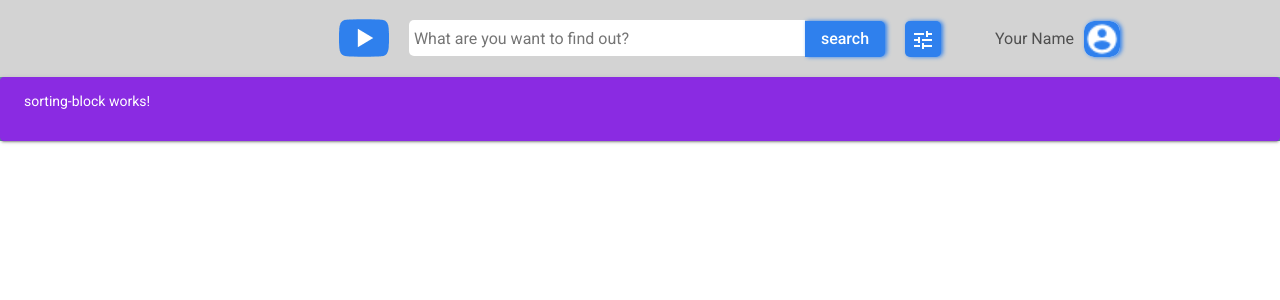
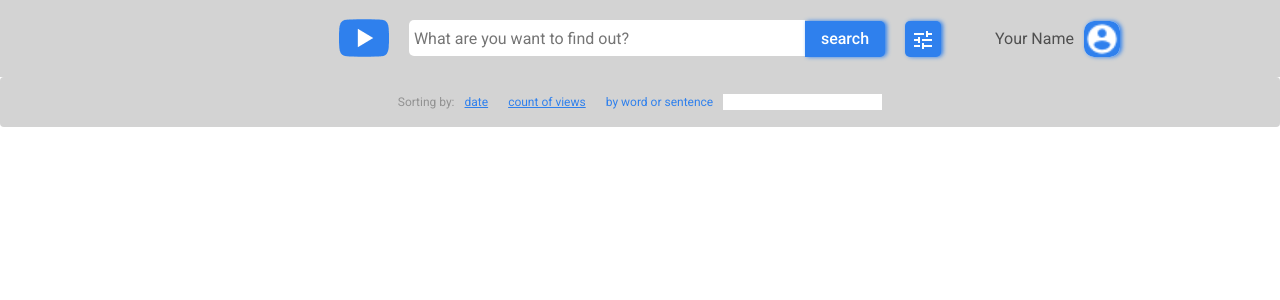
Before and after one commit to Musmen/youtube-client-self-education, an Angular app: page / in a window 1280 px wide. Both pictures are taken after a click on the button "tune". Shown: the top 300 px of the page. Built offline with nearby package versions, Linux system fonts and the light colour scheme.

Commit message:
feat: add sorting block styles

```diff
--- a/src/app/common/helper.ts
+++ b/src/app/common/helper.ts
@@ -12,9 +12,9 @@ const MILLISECONDS_IN_ONE_MONTH: number = MILLISECONDS_IN_ONE_DAY * DAYS_IN_ONE_
 const MILLISECONDS_IN_SIX_MONTHS: number = MILLISECONDS_IN_ONE_MONTH * 6;
 
 enum ColorSetByPostDate {
-  weekly = '#0000FF',
-  monthly = ' #008000',
-  old = ' #FF0000',
+  weekly = '#2F80ED',
+  monthly = '#27AE60',
+  old = '#EB5757',
   default = '#F2C94C'
 }
 
--- a/src/app/components/header/header.component.scss
+++ b/src/app/components/header/header.component.scss
@@ -1,7 +1,3 @@
-.wrapper {
-  background-color: cadetblue;
-}
-
 .upper-block {
   position: relative;
   display: flex;
@@ -9,7 +5,7 @@
   align-items: center;
   width: 100%;
 
-  background-color: lightgray;
+  background-color: #d3d3d3;
 
   * {
    margin: 10px;
--- a/src/app/components/results-item/results-item.component.html
+++ b/src/app/components/results-item/results-item.component.html
@@ -1,10 +1,9 @@
-<!-- searchResultCard.date -->
 <div class="search-card" [appBottomBorderColorizer]="searchResultCard.date">
   <img class="search-card__poster" src="{{ searchResultCard.posterUrl }}">
   <ul class="search-card__statistics_list none-style">
     <li class="search-card__statistics_item" *ngFor="let statisticItemLabel of STATISTIC_ITEMS_LABELS">
       <span class="statistics__icon icon_{{ statisticItemLabel }}">
-        <mat-icon>{{LabelsIcons[statisticItemLabel]}}</mat-icon>
+        <mat-icon>{{ LabelsIcons[statisticItemLabel] }}</mat-icon>
       </span>
       <span class="statistics__count count_{{ statisticItemLabel }}">
         {{ searchResultCard[statisticItemLabel] }}
--- a/src/app/components/results-item/results-item.component.scss
+++ b/src/app/components/results-item/results-item.component.scss
@@ -67,5 +67,5 @@
   width: 120px;
   height: 32px;
 
-  color: white;
+  color: #ffffff;
 }
--- a/src/app/components/search-form/search-form.component.scss
+++ b/src/app/components/search-form/search-form.component.scss
@@ -38,5 +38,4 @@
   padding: 0;
   width: 24px;
   min-width: 24px;
-  // height: 24px;
 }
--- a/src/app/components/search-form/search-form.component.ts
+++ b/src/app/components/search-form/search-form.component.ts
@@ -1,11 +1,11 @@
-import { Component, Input, Output, EventEmitter, OnInit } from '@angular/core';
+import { Component, Input, Output, EventEmitter } from '@angular/core';
 
 @Component({
   selector: 'app-search-form',
   templateUrl: './search-form.component.html',
   styleUrls: ['./search-form.component.scss']
 })
-export class SearchFormComponent implements OnInit {
+export class SearchFormComponent {
 
   @Input() searchRequest : string = '';
   @Output() searchRequestEnterEvent = new EventEmitter<string>();
@@ -15,8 +15,4 @@ export class SearchFormComponent implements OnInit {
   searchFormSubmit() : void {
     if (this.searchRequest) this.searchRequestEnterEvent.emit(this.searchRequest);
   }
-
-  ngOnInit(): void {
-  }
-
 }
--- a/src/app/components/sorting-block/sorting-block.component.html
+++ b/src/app/components/sorting-block/sorting-block.component.html
@@ -1,3 +1,24 @@
 <mat-expansion-panel hideToggle [(expanded)]="isSortingPanelOpen">
-  <p>sorting-block works!</p>
+  <div class="sorting-block centralizer">
+    <span class="sorting-title">Sorting by:</span>
+
+    <ul class="sorting-criteria-list none-style">
+      <li class="sorting-criteria-item">
+        <a class="sorting-criteria-link" href="#">date</a>
+      </li>
+      <li class="sorting-criteria-item">
+        <a class="sorting-criteria-link" href="#">count of views</a>
+      </li>
+    </ul>
+
+    <form class="sorting-form" name="sorting-form" >
+      <label class="sorting-form-input-label">
+        <span class="sorting-form-input-label-title">by word or sentence</span>
+        <input class="sorting-form-input" type="text" name="sorting-sentence" [(ngModel)]="sortingRequest">
+        <button class="clear-button" mat-button aria-label="Clear" *ngIf="sortingRequest" type="button" (click)="sortingRequest=''">
+          <mat-icon>clear</mat-icon>
+        </button>
+      </label>
+    </form>
+  </div>
 </mat-expansion-panel>
--- a/src/app/components/sorting-block/sorting-block.component.scss
+++ b/src/app/components/sorting-block/sorting-block.component.scss
@@ -1,3 +1,72 @@
-* {
-  background-color: blueviolet;
+.mat-expansion-panel {
+  background-color: #d3d3d3;
+  box-shadow: none;
 }
+
+.sorting-block {
+  display: flex;
+  justify-content: center;
+  align-items: center;
+  min-height: 50px;
+
+  font-size: 12px;
+  line-height: 14px;
+  color: #4F4F4F;
+}
+
+.sorting-title {
+  margin-right: 10px;
+  color: #929292;
+}
+
+.sorting-criteria-list {
+  display: flex;
+  flex-direction: row;
+  justify-content: center;
+  align-items: center;
+  margin: 0;
+}
+
+.sorting-criteria-item {
+  margin-right: 20px;
+}
+
+.sorting-criteria-link {
+  color: #2F80ED;
+}
+
+.sorting-form-input-label {
+  position: relative;
+  display: flex;
+  justify-content: center;
+  align-items: center;
+}
+
+.sorting-form-input-label-title {
+  color: #2F80ED;
+}
+
+.sorting-form-input {
+  margin-left: 10px;
+  padding-right: 20px;
+
+  border: none;
+  outline: none;
+}
+
+.clear-button {
+  position: absolute;
+  right: 5px;
+
+  padding: 0;
+  width: 14px;
+  min-width: 14px;
+}
+
+.clear-button .mat-icon{
+  width: 14px;
+  height: 14px;
+
+  font-size: 14px;
+  line-height: 14px;
+}
--- a/src/app/components/sorting-block/sorting-block.component.ts
+++ b/src/app/components/sorting-block/sorting-block.component.ts
@@ -1,17 +1,14 @@
-import { Component, OnInit, Input } from '@angular/core';
+import { Component, Input } from '@angular/core';
 
 @Component({
   selector: 'app-sorting-block',
   templateUrl: './sorting-block.component.html',
   styleUrls: ['./sorting-block.component.scss']
 })
-export class SortingBlockComponent implements OnInit {
+export class SortingBlockComponent {
 
   @Input() isSortingPanelOpen: boolean = false;
+  @Input() sortingRequest: string = '';
 
   constructor() { }
-
-  ngOnInit(): void {
-  }
-
 }
--- a/src/styles.scss
+++ b/src/styles.scss
@@ -41,3 +41,7 @@ body {
 
   list-style: none;
 }
+
+.mat-expansion-panel .mat-expansion-panel-body {
+  padding: 0;
+}
```
